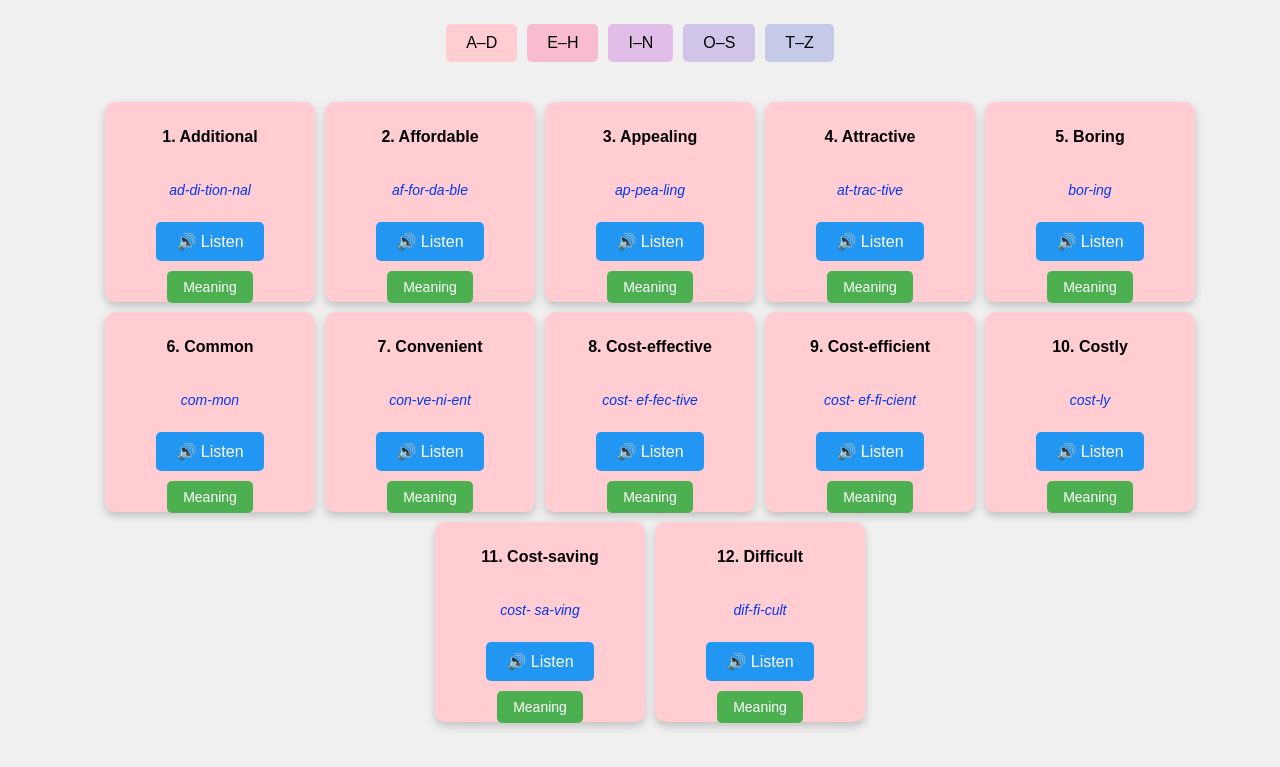
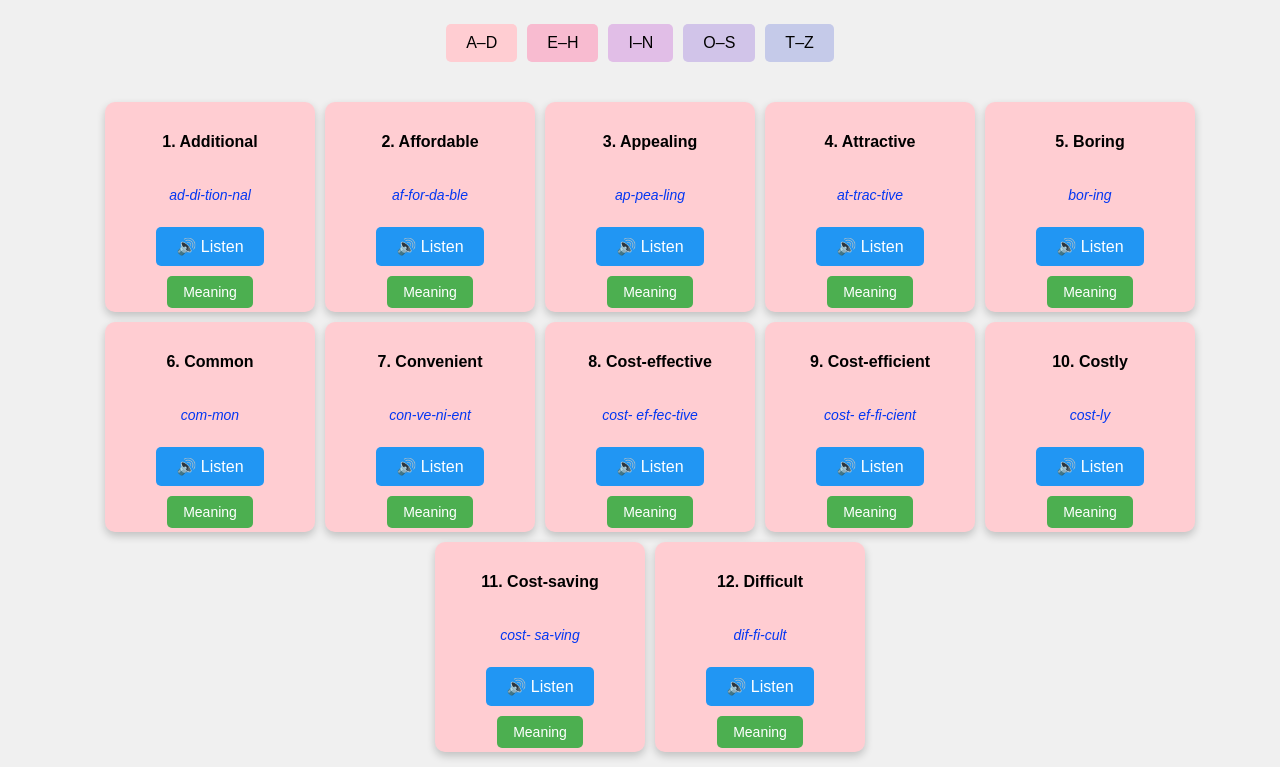
Before and after one commit to KellyWongWork/lan2102-adjectives, a plain HTML site: page index.html in a window 1280 px wide. Both pictures are taken after a click on the button "A–D". Shown: the part 81-848 px from the top of the page. Before the commit the page ends 818 px from the top, so only its background shows below. Drawn offline with Linux system fonts and the light colour scheme.

Commit message:
Update index.html

```diff
--- a/index.html
+++ b/index.html
@@ -12,7 +12,7 @@ body { font-family: Arial, sans-serif; background-color: #f0f0f0; margin: 0; pad
 .tab-buttons button:hover { opacity: 0.8; }
 .card-container { display: none; flex-wrap: wrap; justify-content: center; }
 .card-container.active { display: flex !important; }
-.card { width: 190px; height: 180px; margin: 15px; perspective: 1000px; }
+.card { width: 190px; height: 190px; margin: 15px; perspective: 1000px; }
 .card-inner { position: relative; width: 100%; height: 100%; text-align: center; transition: transform 0.8s; transform-style: preserve-3d; }
 .card.flipped .card-inner { transform: rotateY(180deg); }
 .card-front, .card-back { position: absolute; width: 100%; height: 100%; backface-visibility: hidden; border-radius: 10px; box-shadow: 0 4px 8px rgba(0,0,0,0.2); display: flex; flex-direction: column; justify-content: center; align-items: center; padding: 10px; }
```
